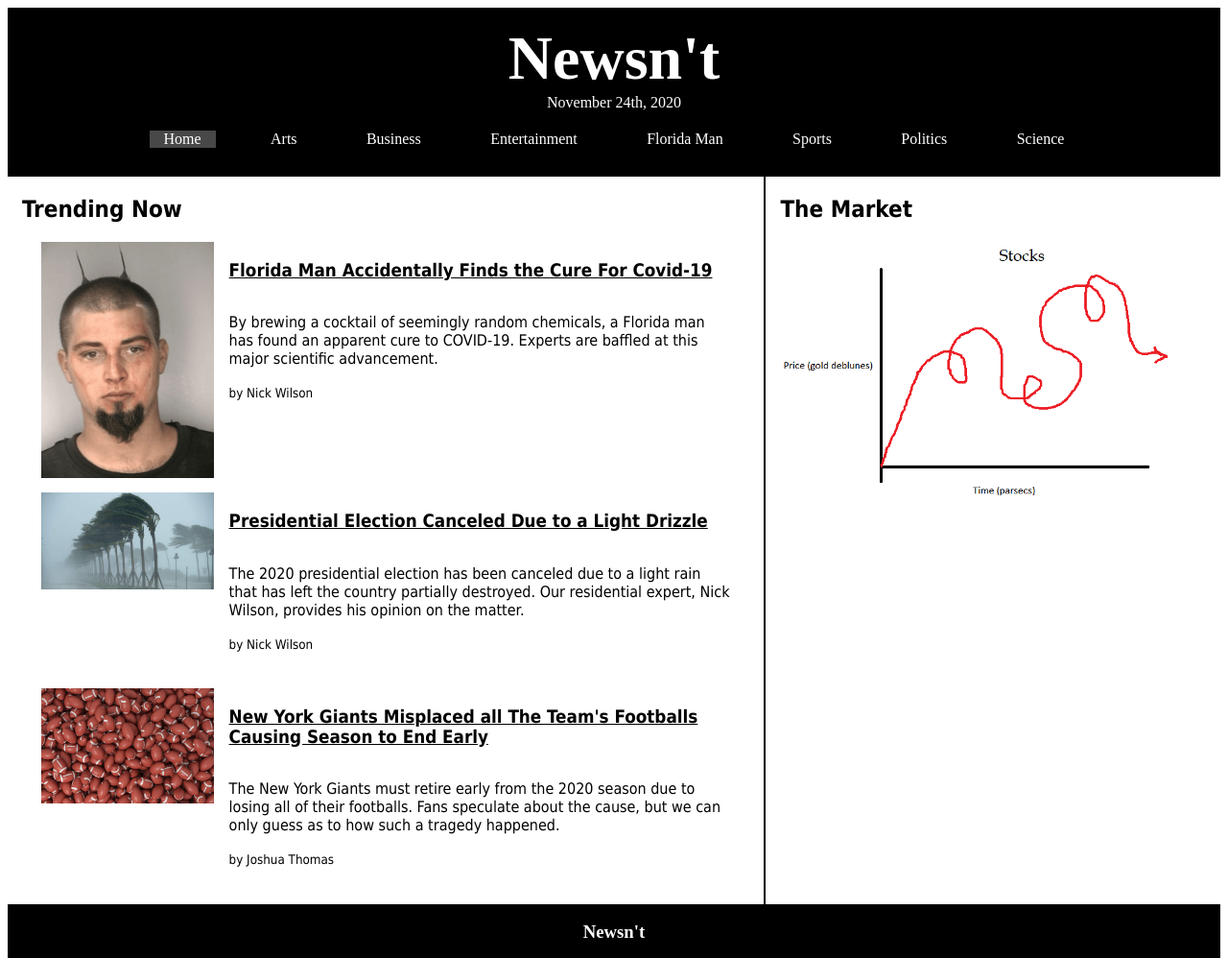
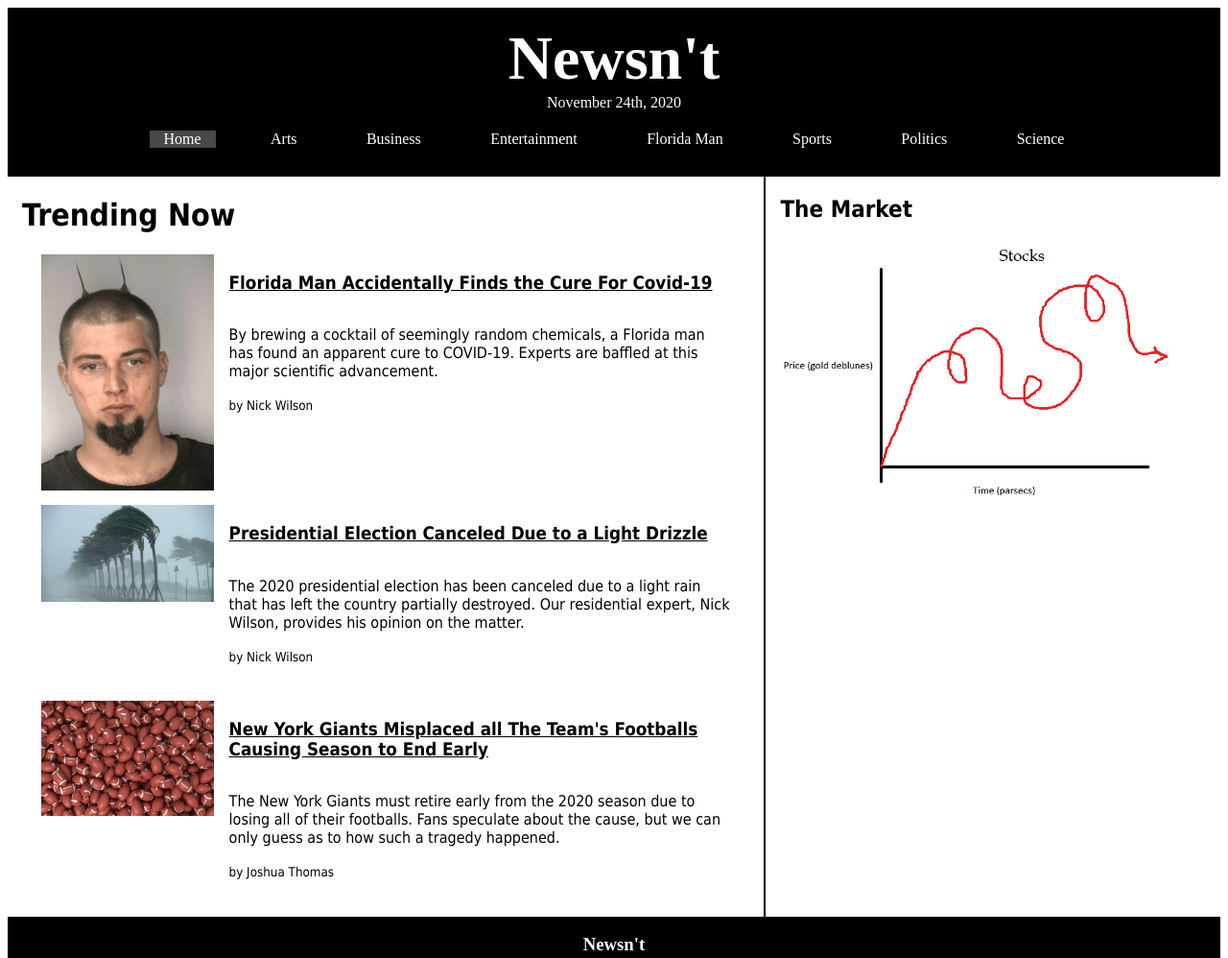
Before and after one commit to FusionApple/Newsn-t, a plain HTML site: page Project Shell/index.html in a window 1280 px wide. Shown: the top 998 px of the page at 96% size. Drawn offline with Linux system fonts and the light colour scheme.

Commit message:
Fixed stuff

```diff
--- a/Project Shell/index.html
+++ b/Project Shell/index.html
@@ -35,7 +35,7 @@
 
 <div class="col1">
 
-		<h2>Trending Now</h2>
+		<h1>Trending Now</h1>
 		<div class="media">
 
 				<img class="media-img" src="images/florida_man_1.png" >
--- a/Project Shell/styleSheetMobile.css
+++ b/Project Shell/styleSheetMobile.css
@@ -1,5 +1,12 @@
 
-
+.col1{
+	font-family: Tahoma, Geneva, sans-serif;
+	display: flex;
+	flex: 1 1 auto;
+	align-items: flex-start;
+	flex-direction:column;
+	flex-wrap:wrap;
+}
 
 
 .top{
--- a/Project Shell/styleSheetTablet.css
+++ b/Project Shell/styleSheetTablet.css
@@ -1,5 +1,13 @@
 
 
+.col1{
+	font-family: Tahoma, Geneva, sans-serif;
+	display: flex;
+	flex: 1 1 auto;
+	align-items: flex-start;
+	flex-direction:column;
+	flex-wrap:wrap;
+}
 
 
 .top{
```
